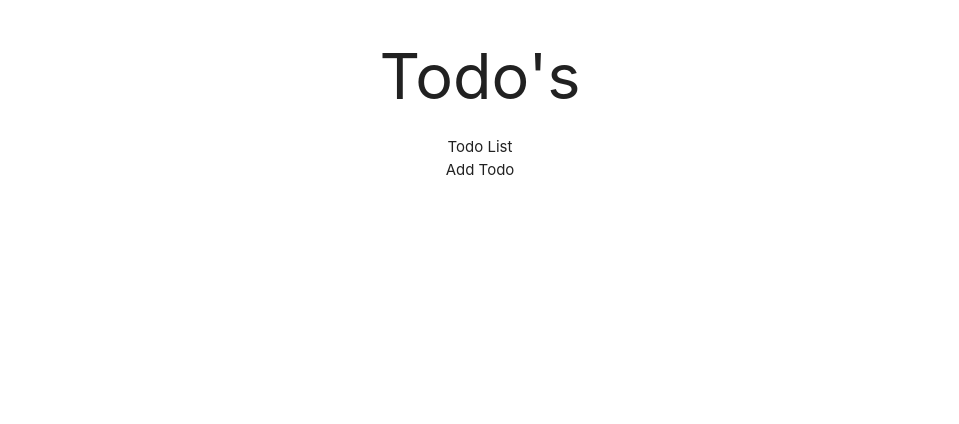
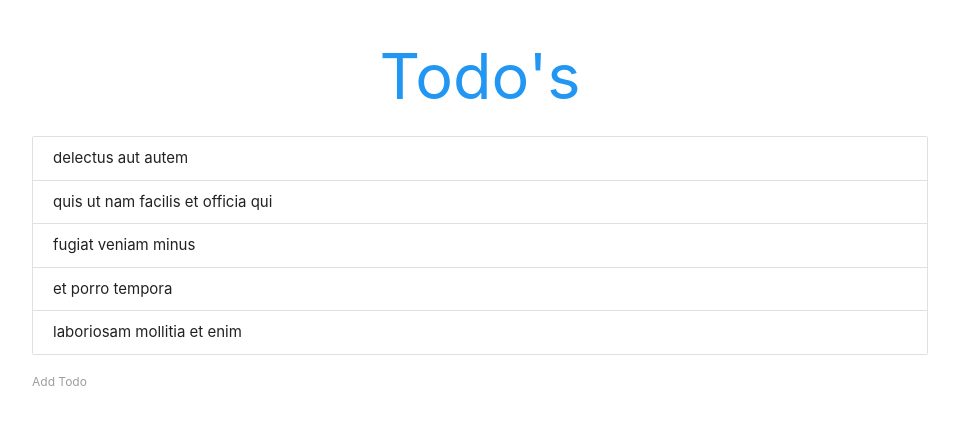
Before and after one commit to narek4241/react-redux-ts-todo, a React (Create React App) app: page / in a window 1280 px wide. Shown: the top 424 px of the page, without its empty margins (160-1119 px from the left). Built offline with nearby package versions, Linux system fonts and the light colour scheme.

Commit message:
setup components, added materialize classNames

```diff
--- a/src/App.css
+++ /dev/null
@@ -1,38 +0,0 @@
-.App {
-  text-align: center;
-}
-
-.App-logo {
-  height: 40vmin;
-  pointer-events: none;
-}
-
-@media (prefers-reduced-motion: no-preference) {
-  .App-logo {
-    animation: App-logo-spin infinite 20s linear;
-  }
-}
-
-.App-header {
-  background-color: #282c34;
-  min-height: 100vh;
-  display: flex;
-  flex-direction: column;
-  align-items: center;
-  justify-content: center;
-  font-size: calc(10px + 2vmin);
-  color: white;
-}
-
-.App-link {
-  color: #61dafb;
-}
-
-@keyframes App-logo-spin {
-  from {
-    transform: rotate(0deg);
-  }
-  to {
-    transform: rotate(360deg);
-  }
-}
--- a/src/App.js
+++ b/src/App.js
@@ -1,15 +1,42 @@
-import './App.css';
+import React, { Component } from 'react';
 import Todos from './components/Todos';
 import AddTodo from './components/AddTodo';
 
-function App() {
-  return (
-    <div className="App">
-      <h1>Todo's</h1>
-      <Todos />
-      <AddTodo />
-    </div>
-  );
+class App extends Component {
+  state = {
+    todos: [
+      {
+        id: 1,
+        content: 'delectus aut autem',
+      },
+      {
+        id: 2,
+        content: 'quis ut nam facilis et officia qui',
+      },
+      {
+        id: 3,
+        content: 'fugiat veniam minus',
+      },
+      {
+        id: 4,
+        content: 'et porro tempora',
+      },
+      {
+        id: 5,
+        content: 'laboriosam mollitia et enim',
+      },
+    ],
+  };
+
+  render() {
+    return (
+      <div className="todo-app container">
+        <h1 className="center blue-text">Todo's</h1>
+        <Todos todos={this.state.todos} />
+        <AddTodo />
+      </div>
+    );
+  }
 }
 
 export default App;
--- a/src/components/AddTodo.jsx
+++ b/src/components/AddTodo.jsx
@@ -3,7 +3,14 @@ import React, { Component } from 'react';
 class AddTodo extends Component {
   state = {};
   render() {
-    return <div>Add Todo</div>;
+    return (
+      <div>
+        <form>
+          <label>Add Todo</label>
+          <input />
+        </form>
+      </div>
+    );
   }
 }
 
--- a/src/components/Todos.jsx
+++ b/src/components/Todos.jsx
@@ -1,7 +1,19 @@
 import React from 'react';
 
-const Todos = () => {
-  return <div>Todo List</div>;
+const Todos = ({ todos }) => {
+  return (
+    <div className="todos collection">
+      {todos.length ? (
+        todos.map((todo) => (
+          <div key={todo.id} className="collection-item ">
+            <span>{todo.content}</span>
+          </div>
+        ))
+      ) : (
+        <p className="center">No Todos Left</p>
+      )}
+    </div>
+  );
 };
 
 export default Todos;
```
